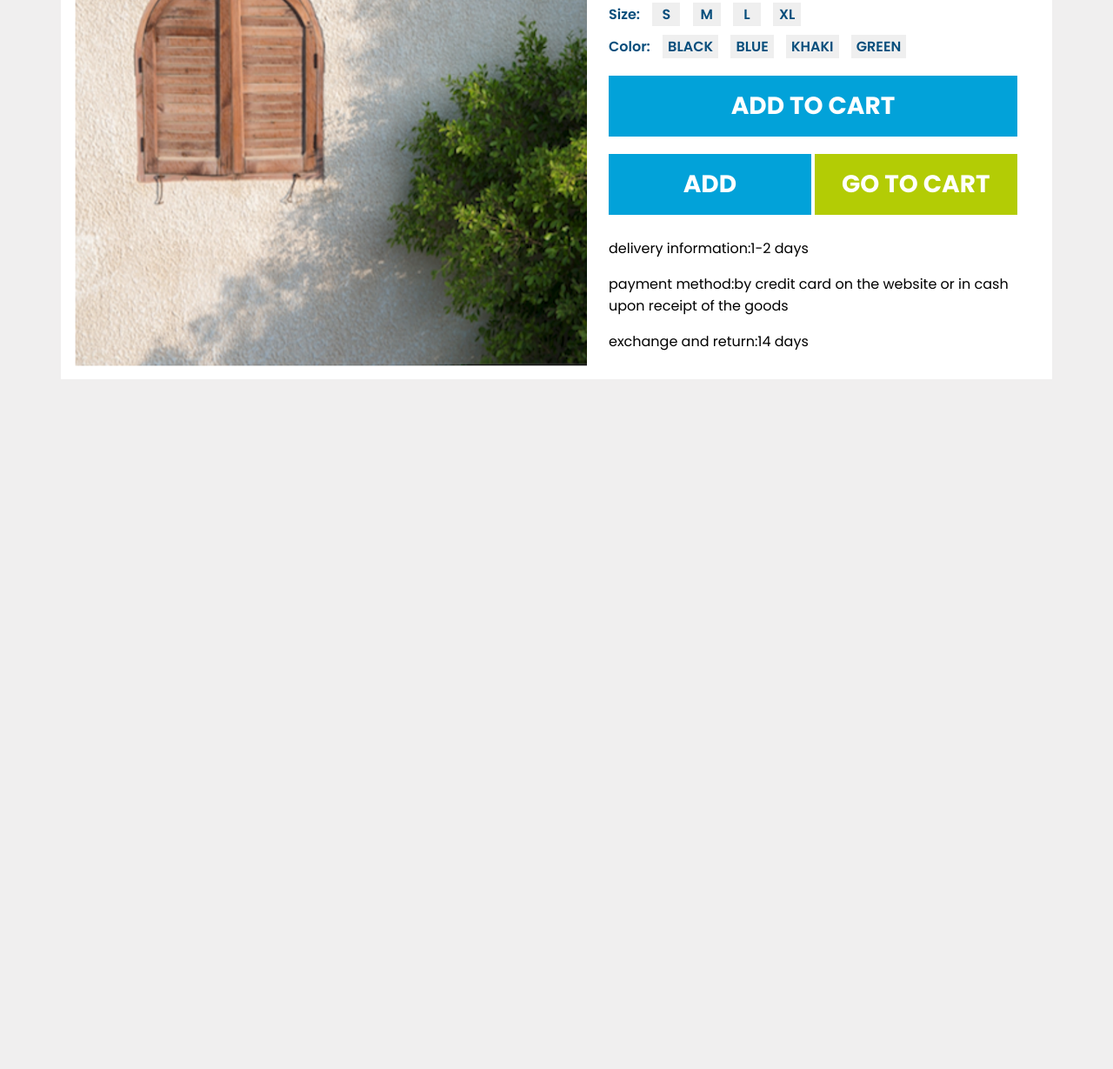
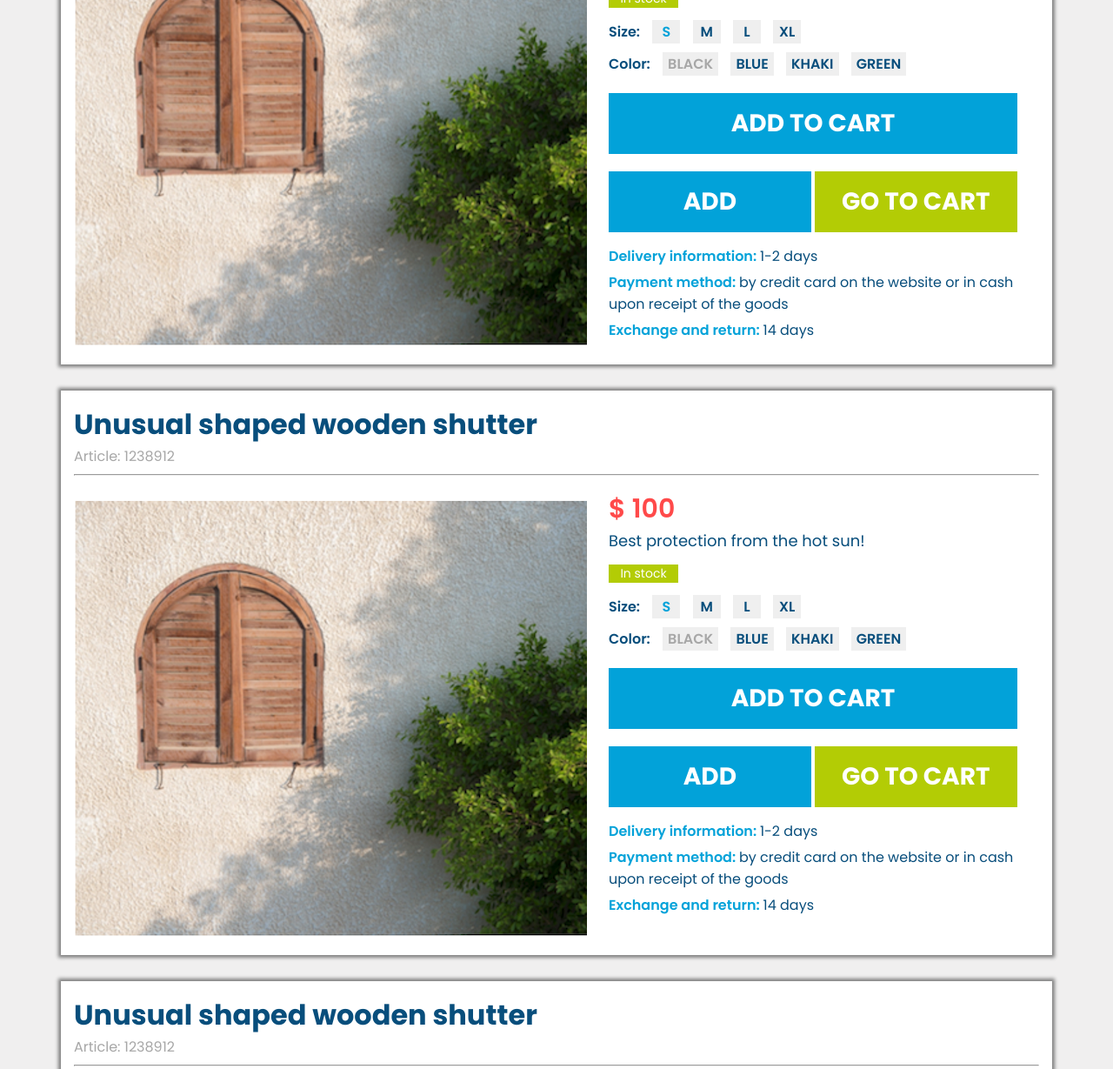
Before and after one commit to AlonaAstakhova/product-card, a plain HTML site: page index.html in a window 1280 px wide. Shown: the part 277-1506 px from the top of the page at 87% size. Before the commit the page ends 800 px from the top, so only its background shows below. Drawn offline with Linux system fonts and the light colour scheme.

Commit message:
fetch data from json

```diff
--- a/data.json
+++ b/data.json
@@ -2,12 +2,12 @@
   {
     "id": 20,
     "is_on_request": false,
-    "invalid_price": 1000,
-    "valid_price": 1000,
+    "invalid_price": 350,
+    "valid_price": 450,
     "qty": 0,
     "color": {
       "id": 4,
-      "value": "Зеленый"
+      "value": "Green"
     },
     "size": {
       "id": 6,
@@ -17,22 +17,27 @@
   {
     "id": 17,
     "is_on_request": false,
-    "valid_price": 1000,
+    "invalid_price": 100,
+    "valid_price": 100,
     "qty": 5,
-    "color": {"id": 1,
-    "value": "Черный"},
-    "size": {"id": 6,
-    "value": "M"}
+    "color": {
+      "id": 1,
+      "value": "Black"
+    },
+    "size": {
+      "id": 6,
+      "value": "M"
+    }
   },
   {
     "id": 16,
     "is_on_request": false,
-    "invalid_price": 1000,
-    "valid_price": 1000,
+    "invalid_price": 200,
+    "valid_price": 100,
     "qty": 4,
     "color": {
       "id": 4,
-      "value": "Зеленый"
+      "value": "Green"
     },
     "size": {
       "id": 5,
@@ -42,27 +47,27 @@
   {
     "id": 15,
     "is_on_request": false,
-    "invalid_price": 1000,
-    "valid_price": 1000,
+    "invalid_price": 150,
+    "valid_price": 150,
     "qty": 3,
     "color": {
       "id": 3,
-      "value": "Белый"
+      "value": "White"
     },
     "size": {
       "id": 5,
       "value": "S"
-  }
+    }
   },
   {
     "id": 14,
     "is_on_request": true,
-    "invalid_price": 10000,
-    "valid_price": 10000,
+    "invalid_price": 550,
+    "valid_price": 550,
     "qty": 0,
     "color": {
       "id": 1,
-      "value": "Черный"
+      "value": "Black"
     },
     "size": {
       "id": 5,
@@ -71,15 +76,17 @@
   },
   {
     "id": 13,
-    "invalid_price": 11000,
-    "valid_price": 11000,
+    "is_on_request": true,
+    "invalid_price": 1100,
+    "valid_price": 1100,
     "qty": 2,
     "color": {
       "id": 2,
-      "value": "Синий"
+      "value": "Blue"
     },
     "size": {
       "id": 5,
       "value": "S"
     }
-  }]
+  }
+]
--- a/index.html
+++ b/index.html
@@ -13,29 +13,30 @@
     <title>Product card</title>
   </head>
   <body>
-    <div class="wrapper">
+    <div class="cards" id="cards">
+      <!-- <div class="card">
         <div class="header">
           <h1>Unusual shaped wooden shutter</h1>
           <span class="article">Article: 1238912</span>
           <hr />
         </div>
-      <div class="card">
+        <div class="data">
           <img class="photo" src="images/shutter.png" alt="shutter" />
           <div class="form">
-          <p class="price-before">$ 450</p>
-          <h2 class="price">$ 350</h2>
+            <p class="price-before" id="invalid_price"></p>
+            <h2 class="price" id="valid_price"></h2>
             <p class="description">Best protection from the hot sun!</p>
             <p class="instock">In stock</p>
             <div class="choice-list">
               <span>Size:</span>
-            <button class="choice">s</button>
+              <button class="choice active">s</button>
               <button class="choice">m</button>
               <button class="choice">l</button>
               <button class="choice">xl</button>
             </div>
             <div class="color-list">
               <span>Color:</span>
-            <button class="choice">black</button>
+              <button class="choice disabled">black</button>
               <button class="choice">blue</button>
               <button class="choice">khaki</button>
               <button class="choice">green</button>
@@ -46,19 +47,21 @@
               <button class="go">go to cart</button>
             </div>
             <p class="info">
-            delivery information:<span class="info-data">1-2 days</span>
+              Delivery information: <span class="info-data">1-2 days</span>
             </p>
             <p class="info">
-            payment method:<span class="info-data"
+              Payment method:
+              <span class="info-data"
                 >by credit card on the website or in cash upon receipt of the
                 goods</span
               >
             </p>
             <p class="info">
-            exchange and return:<span class="info-data">14 days</span>
+              Exchange and return: <span class="info-data">14 days</span>
             </p>
           </div>
         </div>
+      </div> -->
     </div>
   </body>
 </html>
--- a/index.js
+++ b/index.js
@@ -0,0 +1,62 @@
+fetch('./data.json')
+  .then((results) => results.json())
+  .then((data) => {
+    let values = ''
+    data.map((el) => {
+      let invalid_price = ''
+      if (el.invalid_price !== el.valid_price) {
+        invalid_price = '$ ' + el.invalid_price
+      }
+
+      values += ` <div class="card">
+          <div class="header">
+            <h1>Unusual shaped wooden shutter</h1>
+            <span class="article">Article: 1238912</span>
+            <hr />
+          </div>
+          <div class="data">
+            <img class="photo" src="images/shutter.png" alt="shutter" />
+            <div class="form">
+              <p class="price-before" id="invalid_price">${invalid_price}</p>
+              <h2 class="price" id="valid_price">${'$ ' + el.valid_price}</h2>
+              <p class="description">Best protection from the hot sun!</p>
+              <p class="instock">In stock</p>
+              <div class="choice-list">
+                <span>Size:</span>
+                <button class="choice active">s</button>
+                <button class="choice">m</button>
+                <button class="choice">l</button>
+                <button class="choice">xl</button>
+              </div>
+              <div class="color-list">
+                <span>Color:</span>
+                <button class="choice disabled">black</button>
+                <button class="choice">blue</button>
+                <button class="choice">khaki</button>
+                <button class="choice">green</button>
+              </div>
+              <button class="add-to-cart">add to cart</button>
+              <div class="btn-scd">
+                <button class="add">add</button>
+                <button class="go">go to cart</button>
+              </div>
+              <p class="info">
+                Delivery information: <span class="info-data">1-2 days</span>
+              </p>
+              <p class="info">
+                Payment method:
+                <span class="info-data"
+                  >by credit card on the website or in cash upon receipt of the
+                  goods</span
+                >
+              </p>
+              <p class="info">
+                Exchange and return: <span class="info-data">14 days</span>
+              </p>
+            </div>
+          </div>
+        </div>`
+    })
+    document.getElementById('cards').innerHTML = values
+  })
+  .catch((error) => console.log(error))
--- a/style.css
+++ b/style.css
@@ -8,18 +8,19 @@ body {
   background-color: rgb(240, 239, 239);
 }
 
-.wrapper {
+.cards {
   display: flex;
   justify-content: center;
   align-items: center;
   flex-direction: column;
 }
 
-.card,
-.header {
+.card {
   width: 1140px;
   background-color: white;
   padding: 15px;
+  box-shadow: 0 0 4px 3px gray;
+  margin-top: 30px;
 }
 
 h1 {
@@ -31,12 +32,14 @@ h1 {
 .article {
   color: #a7a7a7;
 }
-.card {
-  display: inline-flex;
-}
 
 hr {
   border-width: 1px;
+}
+
+.data {
+  display: inline-flex;
+  margin-top: 20px;
 }
 
 .form {
@@ -89,6 +92,14 @@ hr {
   margin: 0 5px;
 }
 
+.choice-list .active, .color-list .active {
+  color: #02a2d9;
+}
+
+.choice-list .disabled, .color-list .disabled {
+  color: #a7a7a7;
+}
+
 .choice-list .choice {
   width: 32px;
 }
@@ -126,3 +137,14 @@ hr {
 .go {
   background-color: #b3cc05;
 }
+
+.info {
+  color: #02a2d9;
+  font-weight: 600;
+  margin: 5px 0;
+}
+
+.info span {
+  color: #084e7c;
+  font-size: 16px;
+}
```
Lines whose indentation alone changed are shown as unchanged.
